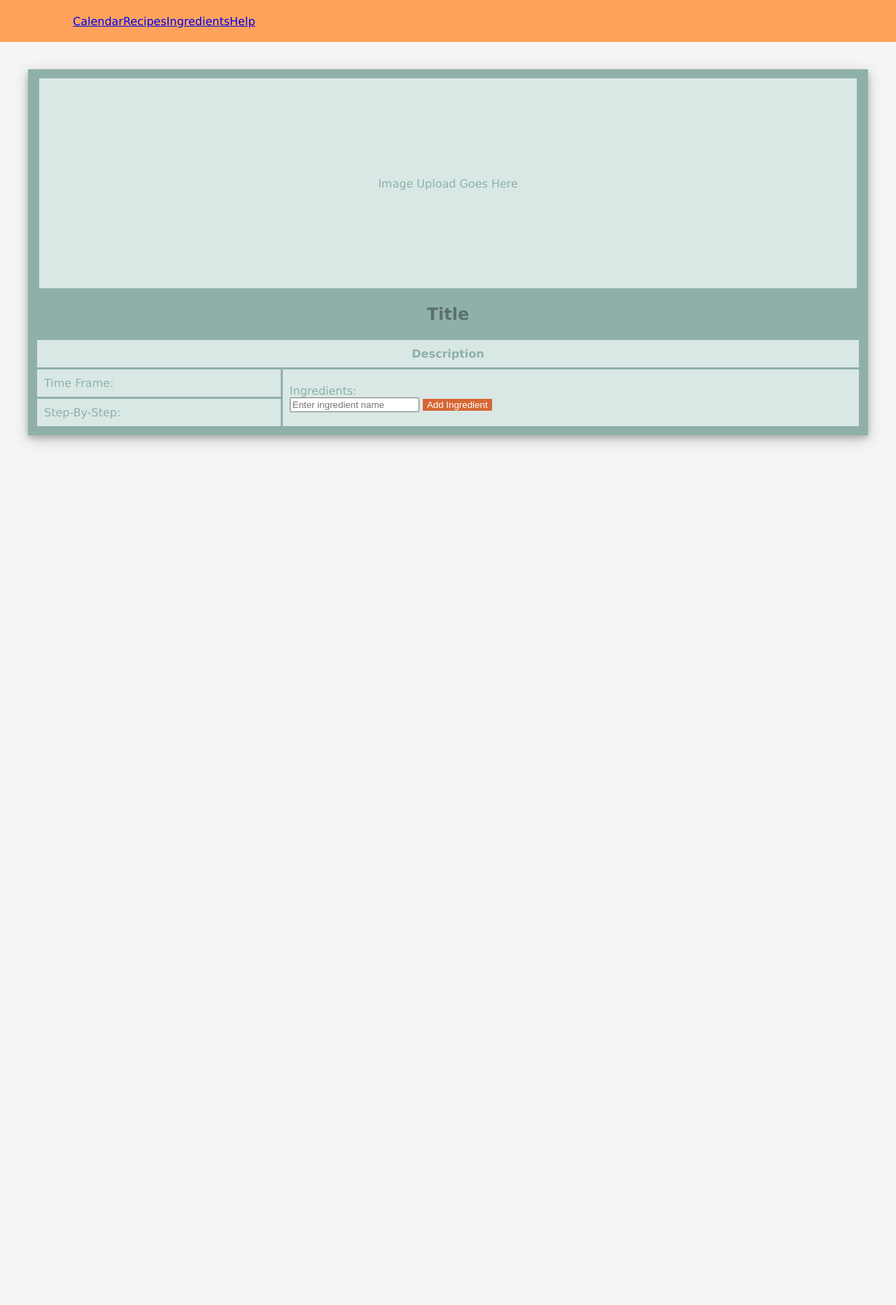
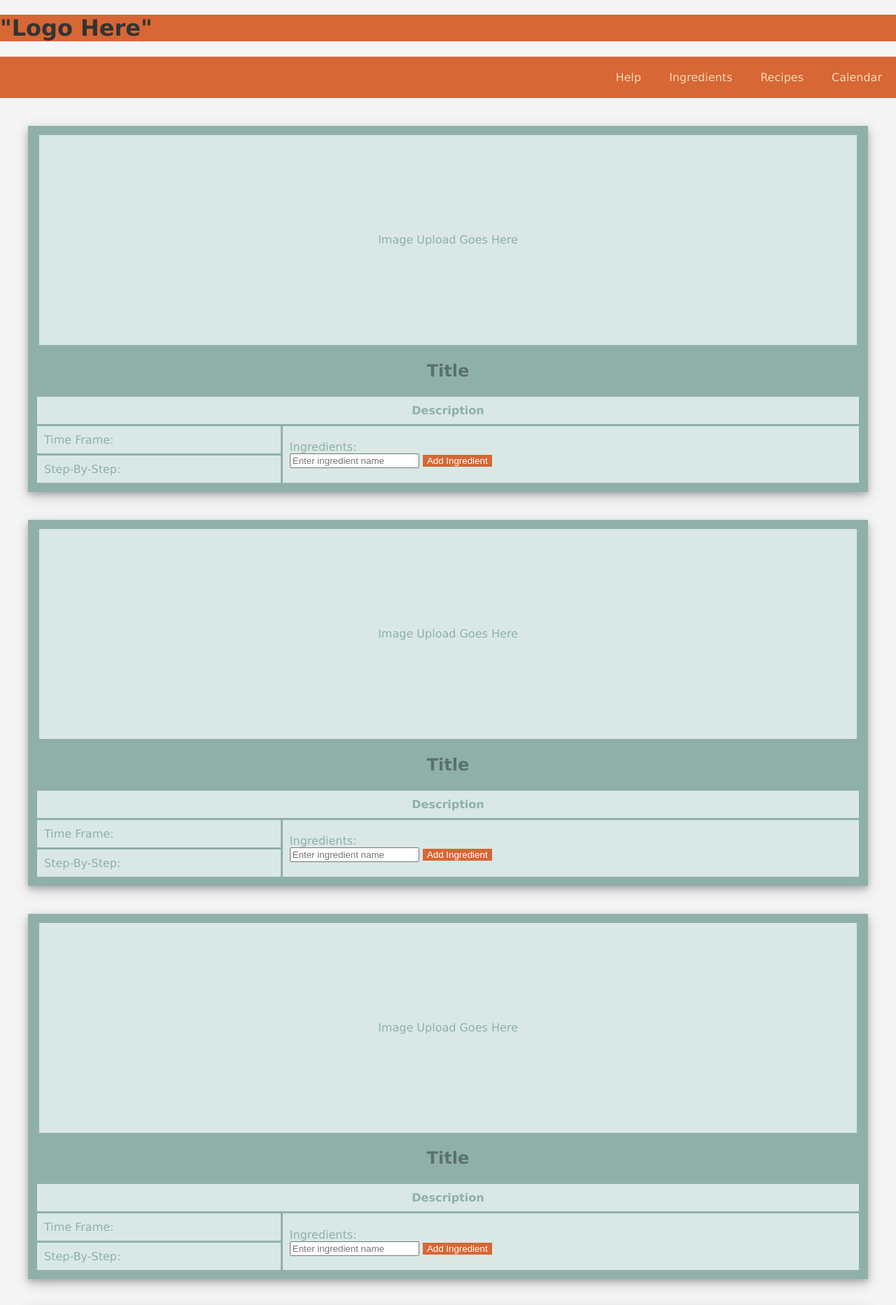
Before and after one commit to JacklynCG/PrepTastic, a plain HTML site: page recipes.html in a window 1280 px wide. Shown: the top 1865 px of the page at 70% size. Before the commit the page ends 800 px from the top, so only its background shows below. Drawn offline with Linux system fonts and the light colour scheme.

Commit message:
logo updates

```diff
--- a/css/global.css
+++ b/css/global.css
@@ -6,6 +6,52 @@ Color codes:
     #D76735 - Burnt Orange
 */
 
+/*navbar/Header*/
+.logo{
+    background-color: #D76735;
+}
+img {
+    max-width: 100%;
+    height: auto;
+  }
+
+.navbar{
+background-color: #D76735;
+width: 100%;
+margin-bottom: 40px;
+
+position: -webkit-sticky;
+position: sticky;
+top: 0;
+}
+
+ul {
+list-style-type: none;
+margin: 0;
+padding: 0;
+overflow: hidden;
+}
+
+li {
+float: right;
+}
+
+li a {
+color: #F2D8B3;
+display: block;
+text-align: center;
+padding: 20px;
+text-decoration: none;
+  }
+
+li :hover {
+    background-color: #F2D8B3;
+    color: #D76735;
+}
+
+
+
+/*
 .navbar {
     position: fixed;
     top: 0;
@@ -19,7 +65,9 @@ Color codes:
     z-index: 1000;
 }
 
+
 /* CSS FOR NAVBAR TEXT */
+/*
 .navbar ul {
     list-style: none;
     display: flex;
@@ -32,6 +80,7 @@ Color codes:
 .navbar ul a:hover {
     color: black;
 }
+*/
 
 body
 {
--- a/recipes.html
+++ b/recipes.html
@@ -46,6 +46,72 @@
           </table>
     </div>
 
+    <div class="recipe-template">
+      <div class="image">Image Upload Goes Here</div>
+      <div class="title"><h2>Title</h2></div>
+        <table style="width:100%">
+            <tr>
+              <th colspan="2">Description</th>
+            </tr>
+            <tr>
+              <td>Time Frame: </td>
+              <td rowspan="2">Ingredients:
+                  <div class="ingredient-container" id="ingredient-container">
+                  </div>
+                  <input type="text" id="ingredient-input" placeholder="Enter ingredient name">
+                  <button id="add-ingredient-btn">Add Ingredient</button>
+              </td>
+            </tr>
+            <tr>
+              <td>Step-By-Step: </td>
+            </tr>
+          </table>
+    </div>
+
+    <div class="recipe-template">
+      <div class="image">Image Upload Goes Here</div>
+      <div class="title"><h2>Title</h2></div>
+        <table style="width:100%">
+            <tr>
+              <th colspan="2">Description</th>
+            </tr>
+            <tr>
+              <td>Time Frame: </td>
+              <td rowspan="2">Ingredients:
+                  <div class="ingredient-container" id="ingredient-container">
+                  </div>
+                  <input type="text" id="ingredient-input" placeholder="Enter ingredient name">
+                  <button id="add-ingredient-btn">Add Ingredient</button>
+              </td>
+            </tr>
+            <tr>
+              <td>Step-By-Step: </td>
+            </tr>
+          </table>
+    </div>
+
+    <div class="recipe-template">
+      <div class="image">Image Upload Goes Here</div>
+      <div class="title"><h2>Title</h2></div>
+        <table style="width:100%">
+            <tr>
+              <th colspan="2">Description</th>
+            </tr>
+            <tr>
+              <td>Time Frame: </td>
+              <td rowspan="2">Ingredients:
+                  <div class="ingredient-container" id="ingredient-container">
+                  </div>
+                  <input type="text" id="ingredient-input" placeholder="Enter ingredient name">
+                  <button id="add-ingredient-btn">Add Ingredient</button>
+              </td>
+            </tr>
+            <tr>
+              <td>Step-By-Step: </td>
+            </tr>
+          </table>
+    </div>
+
     <!--JS LINKS-->
     <script src="js/ingredients.js"></script>
 </body>
```
Also changed, not shown: calendar.html (+5 -4 lines), images/logo/logo-png.png (renamed from images/Logo?/logo-png.png), images/logo/logo-svg.svg (renamed from images/Logo?/logo-svg.svg), images/logo/logo-transparent-png.png (renamed from images/Logo?/logo-transparent-png.png), images/logo/logo-transparent-svg.svg (renamed from images/Logo?/logo-transparent-svg.svg), 5 other files.
